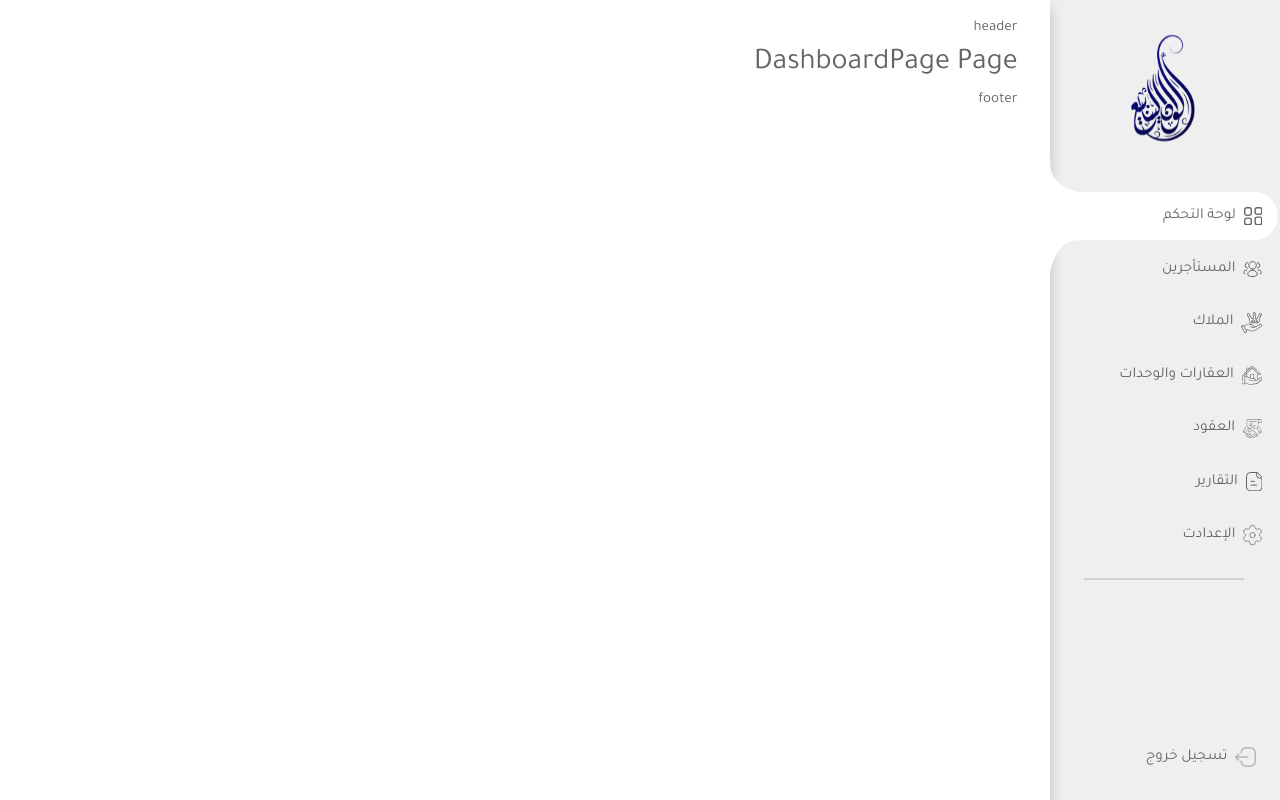
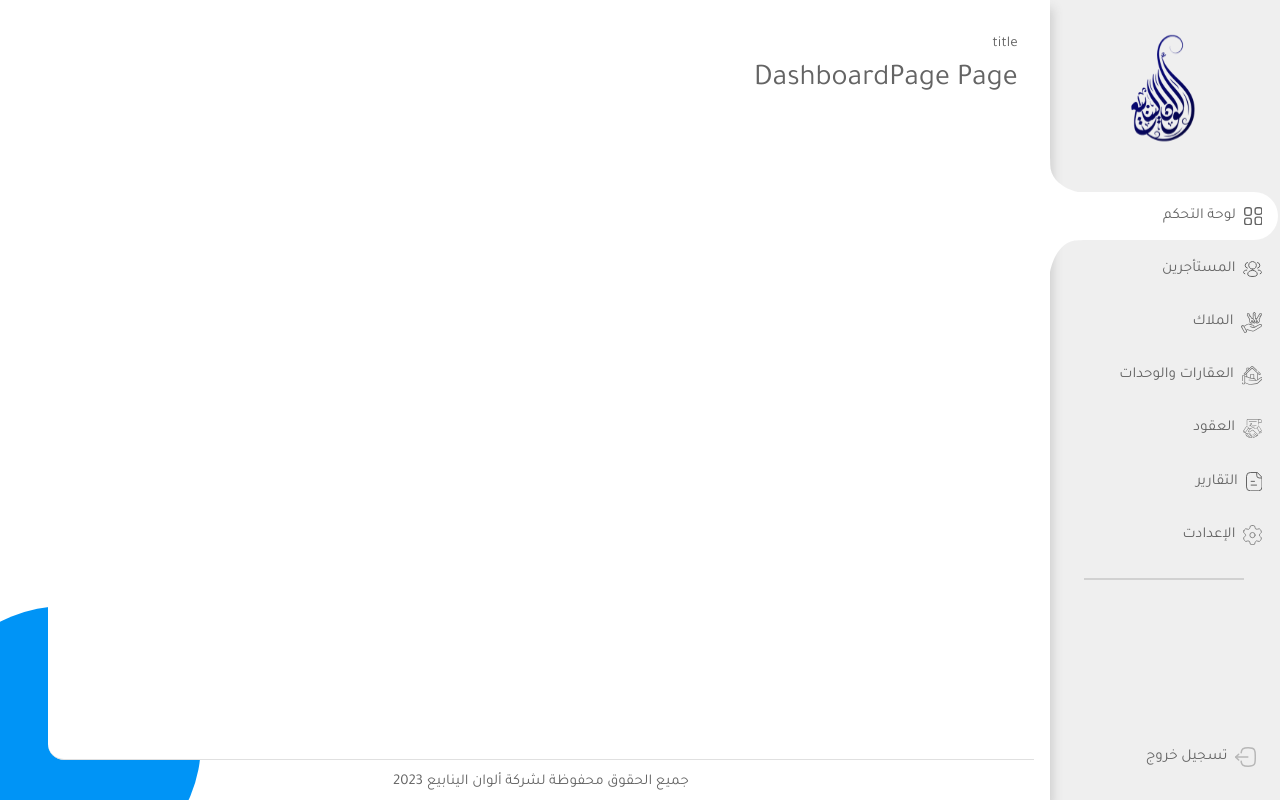
Before and after one commit to abdallah-abozaid/alwan, a Vue app: page / in a window 1280 px wide. Built offline with nearby package versions, Linux system fonts and the light colour scheme.

Commit message:
strucher of dashboard part2

```diff
--- /dev/null
+++ b/src/components/dashboard/DashboardHeader.vue
@@ -0,0 +1,14 @@
+<template>
+  <div class="dashboard-header">
+    {{ title }}
+  </div>
+</template>
+
+<script>
+export default {
+  name: 'dashboard-header',
+  props: ['title']
+}
+</script>
+
+<style lang="scss" scoped></style>
--- /dev/null
+++ b/src/components/icons/IconCircle.vue
@@ -0,0 +1,10 @@
+<template>
+  <svg xmlns="http://www.w3.org/2000/svg" width="274" height="274" viewBox="0 0 274 274">
+    <circle id="Ellipse_59" data-name="Ellipse 59" cx="137" cy="137" r="137" :fill="color" />
+  </svg>
+</template>
+<script>
+export default {
+  props: ['color']
+}
+</script>
--- a/src/layouts/Dashboard.vue
+++ b/src/layouts/Dashboard.vue
@@ -35,9 +35,11 @@
       </div>
     </div>
     <div class="content">
-      <div class="header">header</div>
       <div class="pages"><slot /></div>
-      <div class="footer">footer</div>
+      <div class="footer">
+        <p>جميع الحقوق محفوظة لشركة ألوان الينابيع 2023</p>
+      </div>
+      <IconCircle color="#0094f6" />
     </div>
   </div>
 </template>
@@ -51,6 +53,7 @@ import IconContracts from '../components/icons/IconContracts.vue'
 import IconUnits from '../components/icons/IconUnits.vue'
 import IconPaper from '../components/icons/IconPaper.vue'
 import IconSetting from '../components/icons/IconSetting.vue'
+import IconCircle from '../components/icons/IconCircle.vue'
 import { RouterLink } from 'vue-router'
 export default {
   name: 'DashboardLayout',
@@ -63,7 +66,8 @@ export default {
     IconUnits,
     IconContracts,
     IconPaper,
-    IconSetting
+    IconSetting,
+    IconCircle
   }
 }
 </script>
@@ -194,12 +198,37 @@ export default {
 
 /* content style */
 .dashboard-layout .content {
-  width: 82%;
-  padding: 1rem 2rem;
+  width: 85%;
+  padding: 1rem 1rem 0 3rem;
   background-color: #fff;
   box-shadow: 3px 8px 10px #cecece;
+  position: relative;
 }
-
+.dashboard-layout .content > svg {
+  position: absolute;
+  bottom: -10%;
+  left: -7%;
+  z-index: 1;
+}
+.dashboard-layout .content .pages {
+  min-height: 93vh;
+  background-color: #fff;
+  z-index: 2;
+  border-bottom: 1px solid #e0e0e0;
+  border-bottom-left-radius: 1rem;
+  padding: 1rem;
+}
+.dashboard-layout .content .footer {
+  min-height: 7vh;
+  display: flex;
+  align-items: center;
+  justify-content: center;
+  width: 100%;
+  z-index: 2;
+}
+.dashboard-layout .content .footer p {
+  margin-bottom: 0.7rem;
+}
 /* responsive for labtop screens */
 @media (max-width: 1550px) {
   /* sidebar style */
@@ -226,5 +255,8 @@ export default {
   .dashboard-layout .sidebar .logout button {
     font-size: 0.95rem;
   }
+  .dashboard-layout .content {
+    width: 82%;
+  }
 }
 </style>
--- a/src/views/AngelPage.vue
+++ b/src/views/AngelPage.vue
@@ -1,7 +1,9 @@
-<script setup></script>
-
 <template>
   <div>
+    <DashboardHeader title="title" />
     <h1>AngelPage</h1>
   </div>
 </template>
+<script setup>
+import DashboardHeader from '@/components/dashboard/DashboardHeader.vue'
+</script>
--- a/src/views/ContractsPage.vue
+++ b/src/views/ContractsPage.vue
@@ -1,7 +1,9 @@
-<script setup></script>
-
 <template>
   <div>
+    <DashboardHeader title="title" />
     <h1>ContractsPage</h1>
   </div>
 </template>
+<script setup>
+import DashboardHeader from '@/components/dashboard/DashboardHeader.vue'
+</script>
--- a/src/views/DashboardPage.vue
+++ b/src/views/DashboardPage.vue
@@ -1,7 +1,9 @@
-<script setup></script>
-
 <template>
   <div>
+    <DashboardHeader title="title" />
     <h1>DashboardPage Page</h1>
   </div>
 </template>
+<script setup>
+import DashboardHeader from '@/components/dashboard/DashboardHeader.vue'
+</script>
--- a/src/views/ReportsPage.vue
+++ b/src/views/ReportsPage.vue
@@ -1,7 +1,9 @@
-<script setup></script>
-
 <template>
   <div>
+    <DashboardHeader title="title" />
     <h1>ReportsPage</h1>
   </div>
 </template>
+<script setup>
+import DashboardHeader from '@/components/dashboard/DashboardHeader.vue'
+</script>
--- a/src/views/SettingsPage.vue
+++ b/src/views/SettingsPage.vue
@@ -1,7 +1,9 @@
-<script setup></script>
-
 <template>
   <div>
+    <DashboardHeader title="title" />
     <h1>SettingsPage</h1>
   </div>
 </template>
+<script setup>
+import DashboardHeader from '@/components/dashboard/DashboardHeader.vue'
+</script>
--- a/src/views/TenantsPage.vue
+++ b/src/views/TenantsPage.vue
@@ -1,7 +1,9 @@
-<script setup></script>
-
 <template>
   <div>
+    <DashboardHeader title="title" />
     <h1>TenantsPage</h1>
   </div>
 </template>
+<script setup>
+import DashboardHeader from '@/components/dashboard/DashboardHeader.vue'
+</script>
--- a/src/views/UnitsPage.vue
+++ b/src/views/UnitsPage.vue
@@ -1,7 +1,9 @@
-<script setup></script>
-
 <template>
   <div>
+    <DashboardHeader title="title" />
     <h1>UnitsPage</h1>
   </div>
 </template>
+<script setup>
+import DashboardHeader from '@/components/dashboard/DashboardHeader.vue'
+</script>
```
